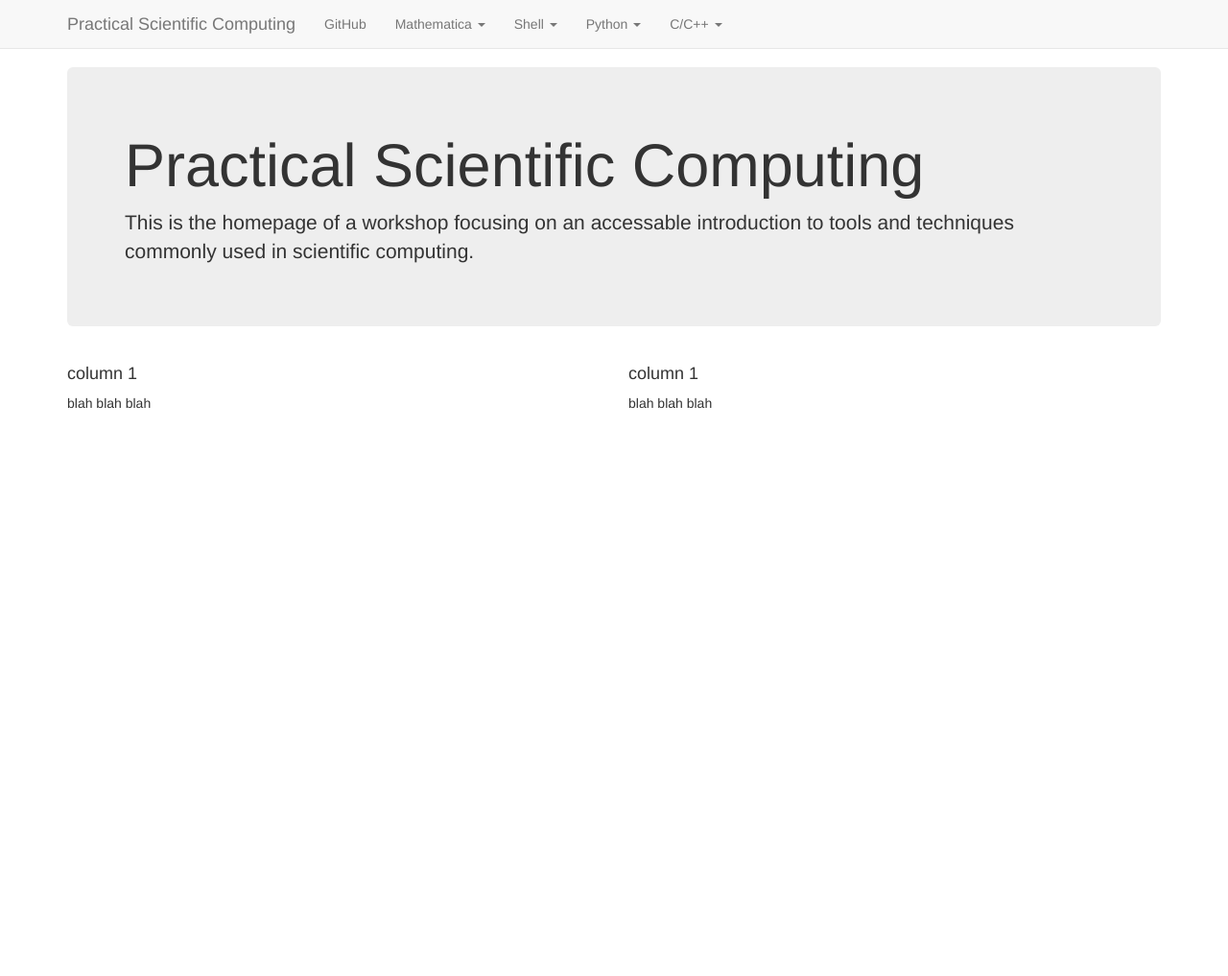
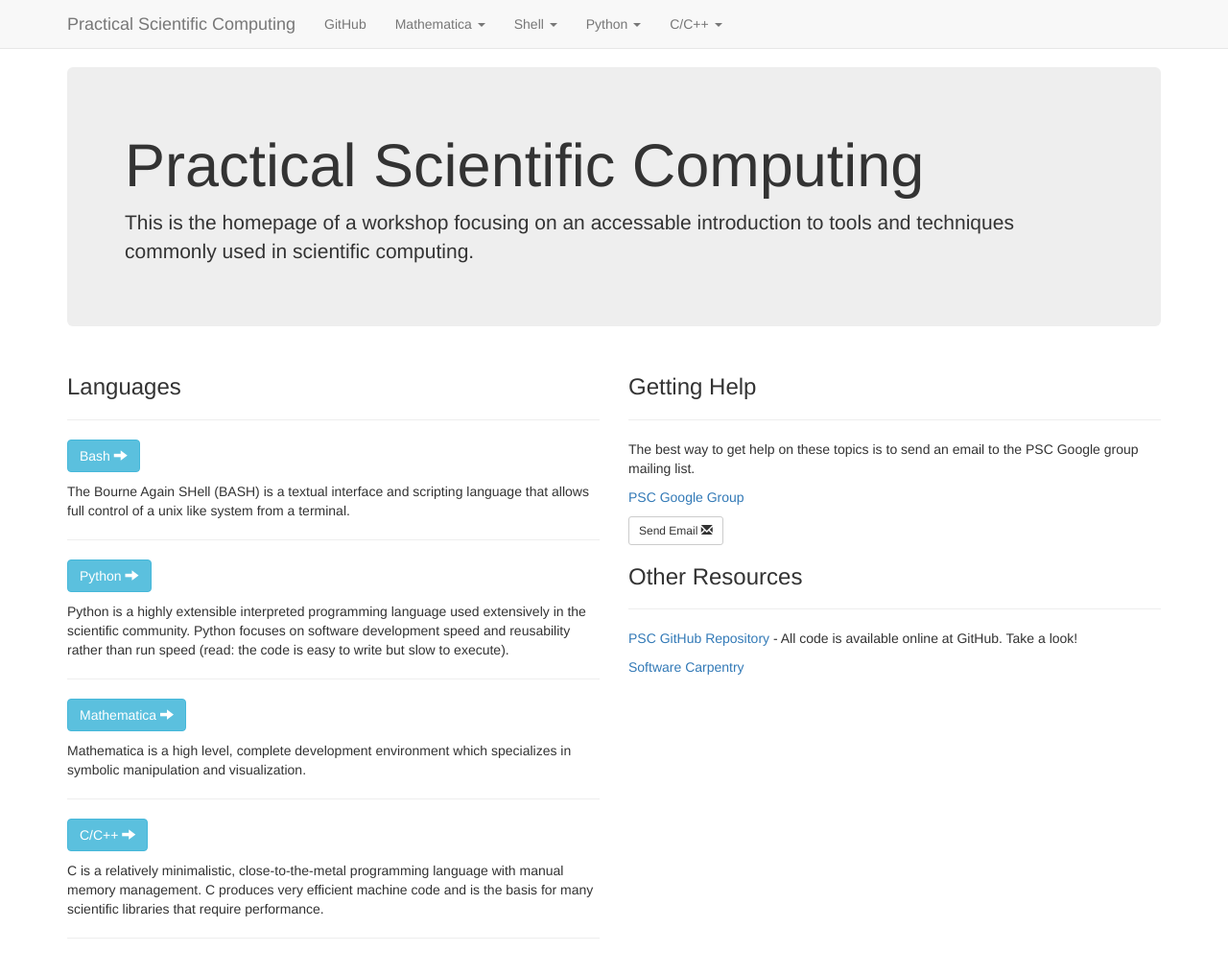
Before and after one commit to practical-scientific-computing/practical-scientific-computing.github.io, a Jekyll site: the page built from index.html, in a window 1280 px wide and 1400 px high. Shown: the top 1017 px of the window at 96% size. Built offline with Jekyll 4.4.1, drawn with Linux system fonts in a browser that asks for light colours; nearby versions of some CDN libraries; Markdown is read by kramdown in place of the engine named in the settings.

Commit message:
updated the main page to have links and information about the core programming languages. Also added some external links and contact information.

```diff
--- a/index.html
+++ b/index.html
@@ -14,13 +14,47 @@ layout: default
   <div class="row marketing">
 
     <div class="col-sm-6">
-      <h4>column 1</h4>
-      <p> blah blah blah</p>
+      <h3>Languages</h3>
+
+      <hr>
+      <p><a class="btn btn-info btn-md" href="shell-00-intro.html" role="button">Bash  <span class="glyphicon glyphicon-arrow-right" aria-hidden="true"></a></p>
+      <p> The Bourne Again SHell (BASH) is a textual interface and scripting language that allows full control of a unix like system from a terminal. </p>
+
+      <hr>
+      <p><a class="btn btn-info btn-md" href="python-00-intro.html" role="button">Python  <span class="glyphicon glyphicon-arrow-right" aria-hidden="true"></a></p>
+      <p> Python is a highly extensible interpreted programming language used extensively in the scientific community. Python focuses on software development speed and reusability rather than run speed (read: the code is easy to write but slow to execute).</p>
+
+      <hr>
+      <p><a class="btn btn-info btn-md" href="mathematica-00-intro.html" role="button">Mathematica  <span class="glyphicon glyphicon-arrow-right" aria-hidden="true"></a></p>
+      <p> Mathematica is a high level, complete development environment which specializes in symbolic manipulation and visualization.</p>
+
+      <hr>
+      <p><a class="btn btn-info btn-md" href="c_cpp-00-intro.html" role="button">C/C++  <span class="glyphicon glyphicon-arrow-right" aria-hidden="true"></a></p>
+<p>C is a relatively minimalistic, close-to-the-metal programming language with manual memory management. C produces very efficient machine code and is the basis for many scientific libraries that require performance.</p>
+
+      <hr>
+
     </div>
 
     <div class="col-sm-6">
-      <h4>column 1</h4>
-      <p> blah blah blah</p>
+
+
+      <h3>Getting Help</h3>
+      <hr>
+      <p> The best way to get help on these topics is to send an email to the PSC Google group mailing list. </p>
+
+      <p>
+      <a href="https://groups.google.com/forum/#!forum/practical-scientific-computing-workshop">PSC Google Group</a>
+      </p>
+      <p>
+      <a class="btn btn-default btn-sm" href="mailto:practical-scientific-computing-workshop@googlegroups.com" role="button">Send Email <span class="glyphicon glyphicon-envelope" aria-hidden="true"></a>
+      </p>
+
+      <h3>Other Resources</h3>
+      <hr>
+      <p><a href="https://github.com/practical-scientific-computing">PSC GitHub Repository</a> - All code is available online at GitHub. Take a look!</p>
+      <p><a href="http://software-carpentry.org/">Software Carpentry</a></p>
+
     </div>
 
   </div>
```
